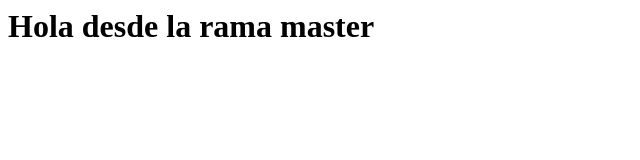
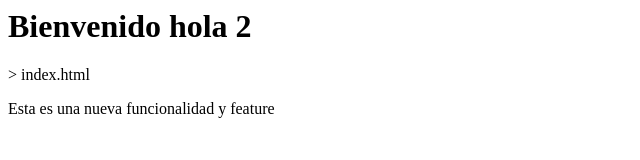
Before and after one commit to Erick1112/PrimerProyectoGit, a plain HTML site: page index.html in a window 1280 px wide. Shown: the whole page, without its empty margins (0-640 px from the left). Drawn offline with Linux system fonts and the light colour scheme.

Commit message:
Resuelto el conflicto

```diff
--- a/index.html
+++ b/index.html
@@ -1 +1,2 @@
-<html><body><h1>Hola desde la rama master</h1></body></html>
+<html><body><h1>Bienvenido hola 2</h1></body></html> > index.html
+<p>Esta es una nueva funcionalidad y feature</p>
```
